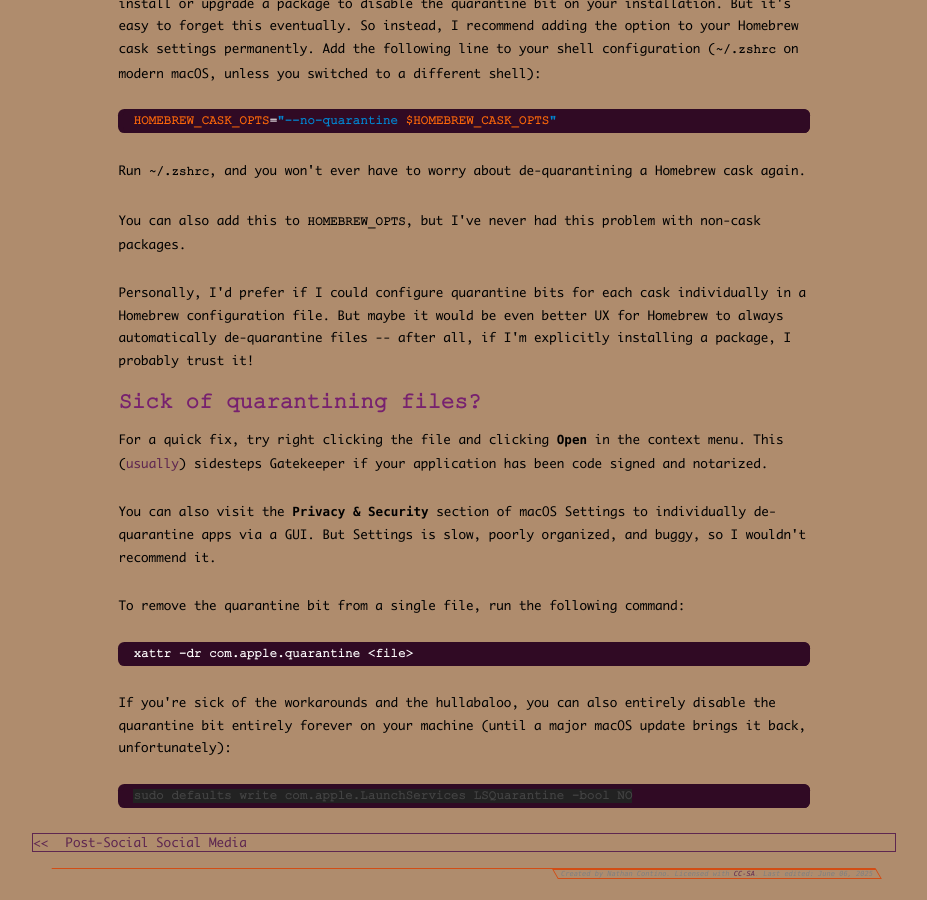
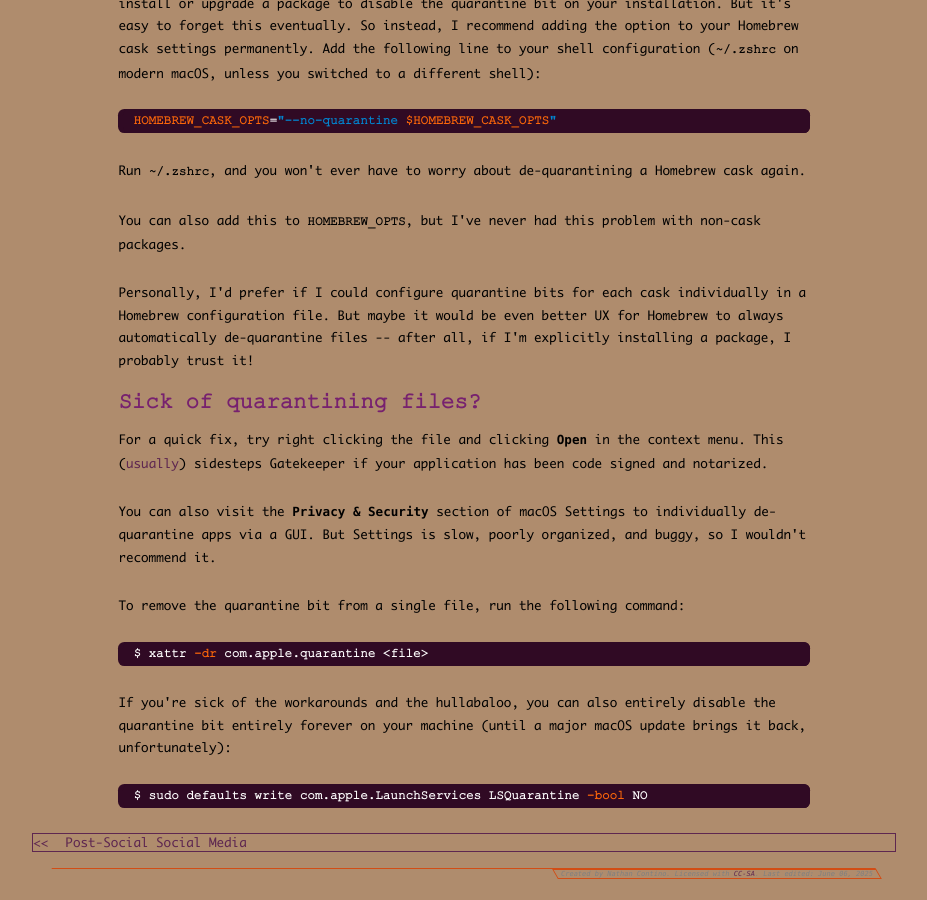
Before and after one commit to nathan-contino/nathan-contino.github.io, a Jekyll site: the page built from _posts/techblog/2025-05-29-escape-the-quarantine-zone.md, in a window 1280 px wide and 900 px high, scrolled down 1422 px. Shown: the whole window, without its empty margins (176-1103 px from the left). Built offline with Jekyll 4.4.1, drawn with Linux system fonts in a browser that asks for light colours.

Commit message:
Console snippets; TODO, make prompt unselectable

````diff
--- a/_posts/techblog/2025-05-29-escape-the-quarantine-zone.md
+++ b/_posts/techblog/2025-05-29-escape-the-quarantine-zone.md
@@ -54,11 +54,11 @@
 To remove the quarantine bit from a single file, run the following command:
 
 ```console
-xattr -dr com.apple.quarantine <file>
+$ xattr -dr com.apple.quarantine <file>
 ```
 
 If you're sick of the workarounds and the hullabaloo, you can also entirely disable the quarantine bit entirely forever on your machine (until a major macOS update brings it back, unfortunately):
 
 ```console
-sudo defaults write com.apple.LaunchServices LSQuarantine -bool NO
+$ sudo defaults write com.apple.LaunchServices LSQuarantine -bool NO
 ```
````
